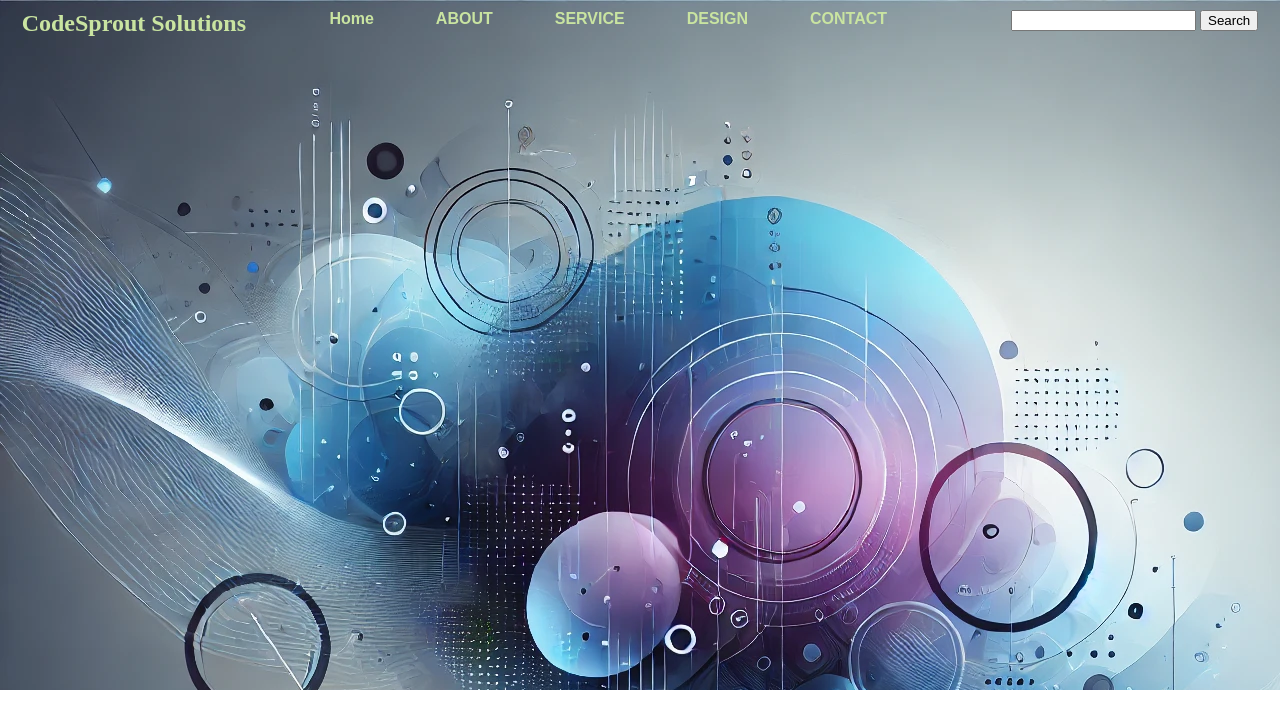
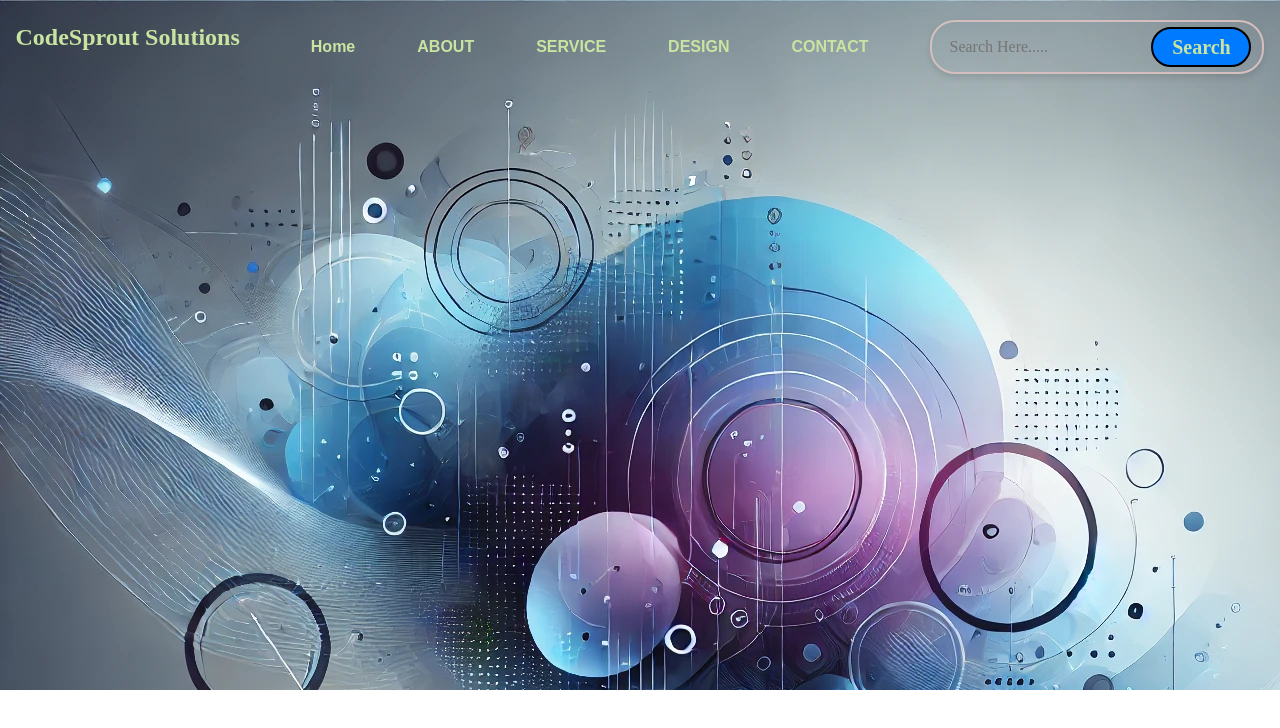
Before and after one commit to SabbirReturn/institute_landing-repo, a plain HTML site: page index.html in a window 1280 px wide. Drawn offline with Linux system fonts and the light colour scheme.

Commit message:
header-complete

```diff
--- a/index.html
+++ b/index.html
@@ -21,9 +21,9 @@
                         <li><a href="">DESIGN</a></li>
                         <li><a href="">CONTACT</a></li>
                     </ul>
-                    <div>
-                        <input type="search" name="" id="">
-                        <a href=""><button>Search</button></a>
+                    <div class="search-box">
+                        <input class="src" type="search" name="" id="" placeholder="Search Here.....">
+                        <a href=""><button class="btn">Search</button></a>
                     </div>
                 </nav>
             </div>
--- a/styles/index.css
+++ b/styles/index.css
@@ -10,14 +10,15 @@
 .header-section{
     display: flex;
     justify-content: space-around;
-    padding-top: 10px;
+    align-items: center;
 }
 .nav-bar{
     display: flex;
+    padding-top: 20px;
+    align-items: center;
 }
 .nav-bar > ul{
     display: flex;
-    margin-right: 62px;
 }
 .nav-bar> ul > li{
     margin-right: 62px;
@@ -38,3 +39,39 @@
 .logo{
     color: rgb(201, 228, 161);
 }
+.search-box{
+    display: flex;
+    border: 2px solid rgb(212, 190, 190);
+    padding: 5px 15px;
+    border-radius: 25px;
+    height: 40px;
+    width: 300px;
+    box-shadow: 0 4px 6px rgba(0, 0, 0, 0.1);
+}
+.src{
+    background: transparent;
+    border: none;
+    font-size: 16px;
+    color: wheat;
+    font-family: 'Times New Roman';
+}
+.src:focus{
+    outline: none;
+}
+.btn{
+    height: 40px;
+    width: 100px;
+    font-size: 20px;
+    font-weight: bold;
+    border-radius: 25px;
+    background-color:#007bff ;
+    border: 2px solid black;
+    font-family: 'Times New Roman';
+    color: rgb(201, 228, 161);
+    cursor: pointer;
+    transition: background-color 0.3s ease, transform 0.2s ease;
+}
+.btn:hover{
+    background-color: #0056b3;
+    transform: scale(1.1);
+}
```
